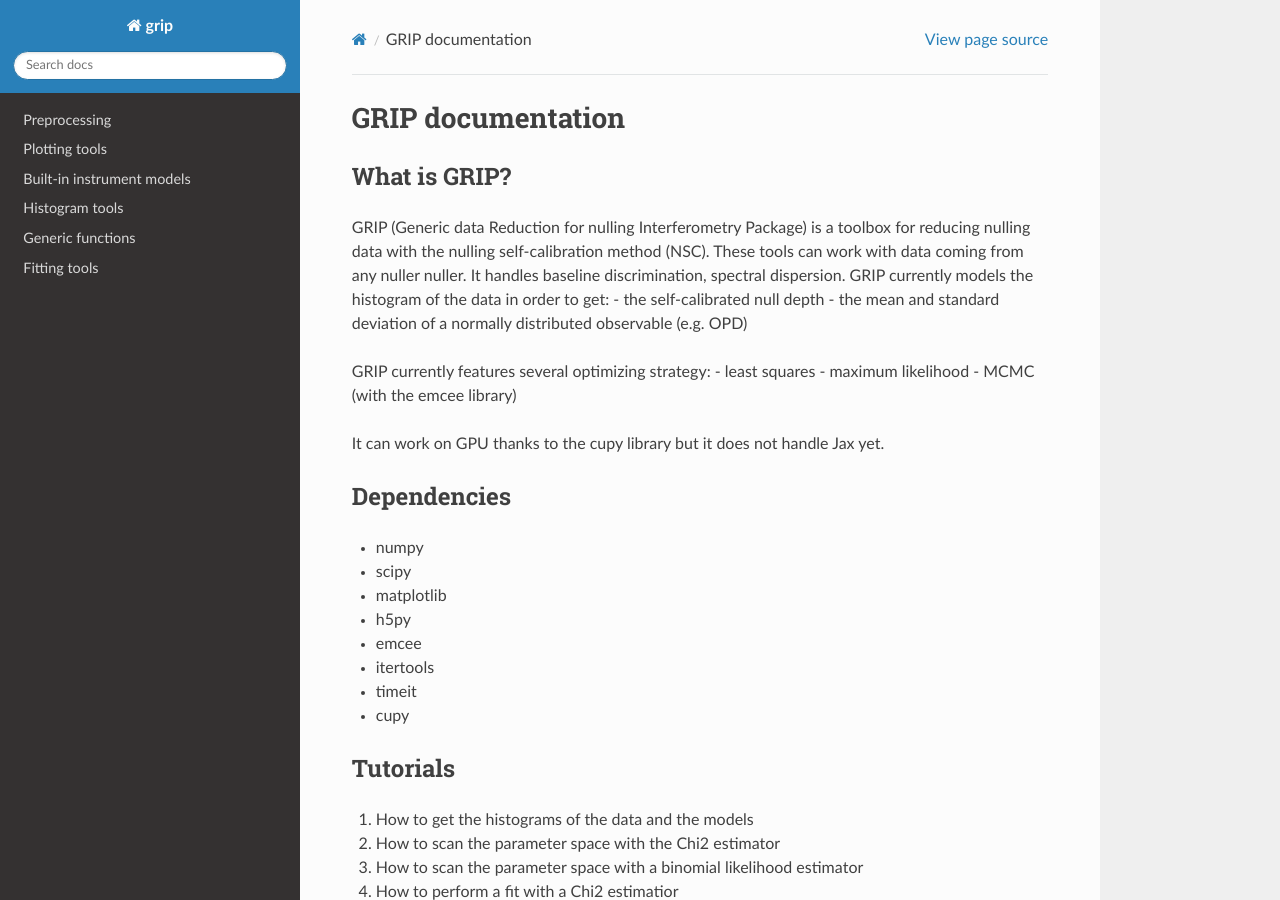
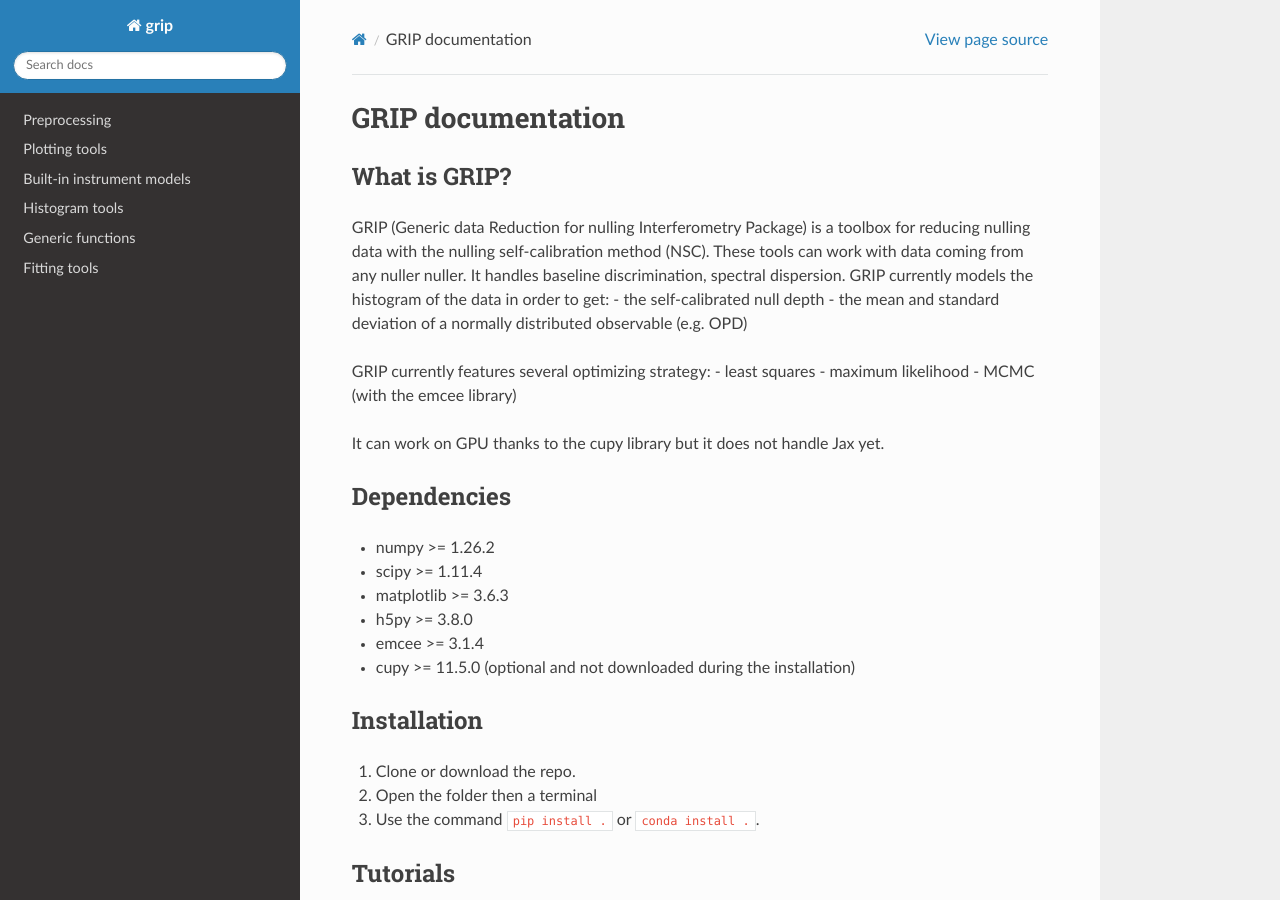
Before and after one commit to mamartinod/grip-nulling, a Sphinx documentation site: the page built from doc/index.rst, in a window 1280 px wide and 900 px high. Built offline with Sphinx 7.4.7 and the Read the Docs theme 2.0.0, drawn with Linux system fonts in a browser that asks for light colours.

Commit message:
Update information about installing the package

```diff
--- a/doc/index.rst
+++ b/doc/index.rst
@@ -26,14 +26,18 @@ It can work on GPU thanks to the cupy library but it does not handle Jax yet.
 
 Dependencies
 ------------
-- numpy
-- scipy
-- matplotlib
-- h5py
-- emcee
-- itertools
-- timeit
-- cupy
+- numpy >= 1.26.2
+- scipy >= 1.11.4
+- matplotlib >= 3.6.3
+- h5py >= 3.8.0
+- emcee >= 3.1.4
+- cupy >= 11.5.0 (optional and not downloaded during the installation)
+
+Installation
+------------
+1. Clone or download the repo.
+2. Open the folder then a terminal
+3. Use the command ``pip install .`` or ``conda install .``.
 
 Tutorials
 ---------
```
Also changed, not shown: setup.py (+8 -8 lines).
